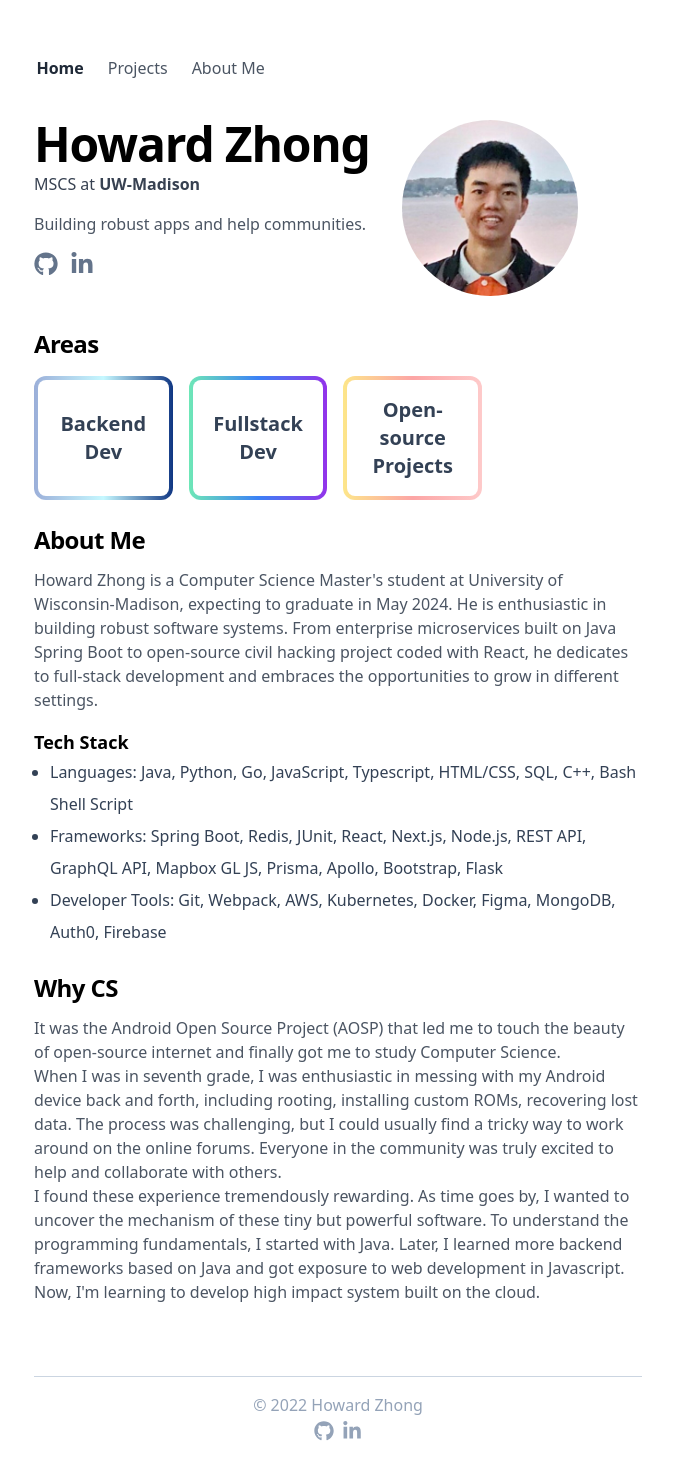
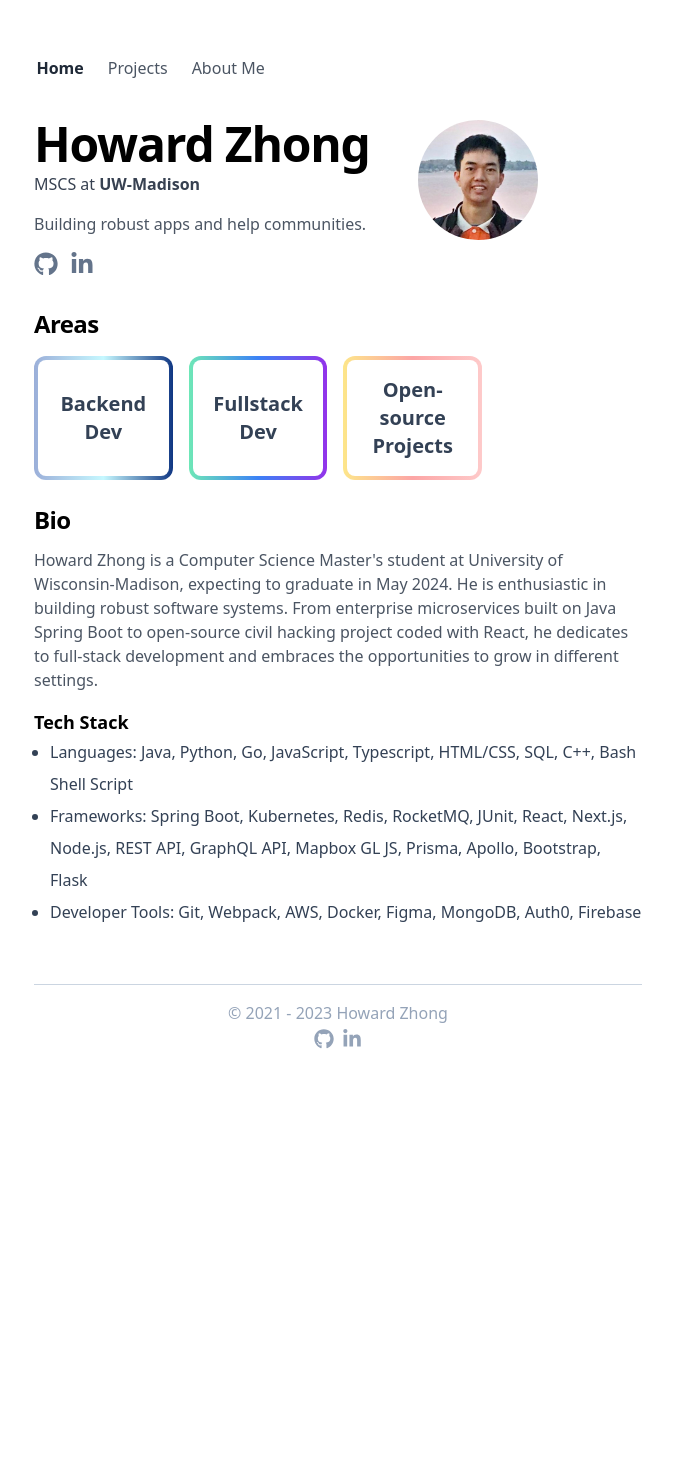
Before and after one commit to h2zh/personal-website, a Next.js app: page / in a window 1280 px wide. Shown: the whole page, without its empty margins (302-975 px from the left). After the commit the page ends 1065 px from the top, so only its background shows below. Built offline with nearby package versions, Linux system fonts and the light colour scheme.

Commit message:
content and router

```diff
--- a/components/footer.tsx
+++ b/components/footer.tsx
@@ -1,4 +1,3 @@
-
 import { FaGithub, FaLinkedinIn } from "react-icons/fa";
 import Link from "next/link";
 
@@ -6,7 +5,7 @@ const Footer = () => {
   return (
     <div>
       <div className="text-center border-t border-slate-300 p-4 text-slate-400">
-        <div>© 2022 Howard Zhong</div>
+        <div>© 2021 - 2023 Howard Zhong</div>
         <div className="flex text-xl items-center mt-1 gap-2 justify-center ">
           <a href="https://github.com/h2zh">
             <div className="hover:scale-110 ease-in">
--- a/components/header.tsx
+++ b/components/intro.tsx
@@ -3,10 +3,10 @@ import Image from "next/image";
 import { FaGithub, FaLinkedinIn } from "react-icons/fa";
 import Avatar from "../public/avatar.jpg"; // this is the proper way to display this image on Github Pages
 
-const Header = () => {
+const Intro = () => {
   return (
     <div className="flex flex-col-reverse sm:flex-row items-start justify-evenly">
-      <div className="flex flex-col pr-8">
+      <div className="flex flex-col pr-12">
         <Link href="/">
           <a className="font-bold text-3xl md:text-5xl tracking-tight mb-1 text-black">
             Howard Zhong
@@ -31,13 +31,12 @@ const Header = () => {
           </a>
         </div>
       </div>
-      <div className="w-[80px] sm:w-[176px]  mb-6 sm:mb-0 mr-auto">
+      <div className="w-[80px] sm:w-[176px] relative mb-8 sm:mb-0 mr-auto">
         <Image
           alt="Avatar"
-          height={176}
-          width={176}
+          height={120}
+          width={120}
           src={Avatar}
-          sizes="30vw"
           priority
           className="rounded-full"
         />
@@ -46,4 +45,4 @@ const Header = () => {
   );
 };
 
-export default Header;
+export default Intro;
--- a/components/navbar.tsx
+++ b/components/navbar.tsx
@@ -1,5 +1,5 @@
 import { useRouter } from "next/router";
-import NextLink from "next/link";
+import Link from "next/link";
 import React, { useState } from "react";
 import cn from "classnames";
 import { HiMenuAlt4 } from "react-icons/hi";
@@ -9,19 +9,18 @@ function NavItem({ href, text }: any) {
   const isActive = router.asPath === href;
 
   return (
-    <NextLink href={href}>
-      <a
+    <>
+      <div
         className={cn(
           isActive
             ? "font-semibold text-gray-800"
             : "font-normal text-gray-600",
           "md:inline-block sm:px-3 p-2 rounded-lg hover:bg-gray-200 dark:hover:bg-gray-800 transition-all"
-          // hidden
         )}
       >
-        <span className="capsize">{text}</span>
-      </a>
-    </NextLink>
+        <Link href={href}>{text}</Link>
+      </div>
+    </>
   );
 }
 
@@ -49,8 +48,8 @@ const Navbar = () => {
       >
         <div className="ml-[-0.60rem]">
           <NavItem href="/" text="Home" />
-          <NavItem href="/#projects" text="Projects" />
-          <NavItem href="/#profile" text="About Me" />
+          <NavItem href="/projects" text="Projects" />
+          <NavItem href="/aboutme" text="About Me" />
         </div>
       </nav>
     </div>
--- a/components/preview.tsx
+++ b/components/preview.tsx
@@ -1,14 +1,89 @@
 import React from "react";
-import ProjectPreview from "./project_preview";
+import ProjectPreview, {
+  ProjectPreviewInterface,
+} from "../components/project_preview";
+import AreaPreview, {
+  AreaOfInterestInterface,
+} from "../components/area_preview";
+import Link from "next/link";
 
-const Projects = () => {
+const Preview = () => {
+  // areas
+  const areaMetadataArray = [];
+  areaMetadataArray.push({
+    name: "Backend Dev",
+    url: "",
+    projects: [],
+    gradient: "from-[#9bafd9] via-[#c6f8ff] to-[#103783]",
+  });
+  areaMetadataArray.push({
+    name: "Fullstack Dev",
+    url: "",
+    projects: [],
+    gradient: "from-[#6EE7B7] via-[#3B82F6] to-[#9333EA]",
+  });
+  areaMetadataArray.push({
+    name: "Open-source Projects",
+    url: "",
+    projects: [],
+    gradient: "from-[#FDE68A] via-[#FCA5A5] to-[#FECACA]",
+  });
+
+  const areaPreviewElements = [];
+  for (let i = 0; i < areaMetadataArray.length; i++) {
+    const metadata = areaMetadataArray[i];
+    const element = <AreaPreview {...metadata} key={i} />;
+    areaPreviewElements.push(element);
+  }
+
+  // projects
+  const projectMetadataArray = [];
+  projectMetadataArray.push({
+    title:
+      "linkChicago: Full Stack Website Directory with GraphQL, Prisma, Apollo, Auth0, Next.js",
+    description: "",
+    linkUrl: "https://linkchicago.vercel.app/",
+    image: "/hci.jpg",
+    gradiant: "from-[#D8B4FE] to-[#818CF8]",
+  });
+  projectMetadataArray.push({
+    title: "Full Stack E-commerce App with NextJS, React, Sanity, Stripe API",
+    description: "",
+    linkUrl: "https://react-projects-tau.vercel.app/",
+    image: "/screen.jpg",
+    gradiant: "from-[#6EE7B7] via-[#3B82F6] to-[#9333EA]",
+  });
+
+  projectMetadataArray.push({
+    title:
+      "GeoDev: An intereactive street light map with Mapbox GL JS, NextJS, React",
+    description: "NextJS, React, Tailwind CSS, TypeScript",
+    linkUrl: "https://brightway.vercel.app/",
+    image: "/hci.jpg",
+    gradiant: "from-[#FDE68A] via-[#FCA5A5] to-[#FECACA]",
+  });
+
+  const projectPreviewElements = [];
+
+  // create a projectPreviewElement for each object in the array
+  for (let i = 0; i < projectMetadataArray.length; i++) {
+    const metadata = projectMetadataArray[i];
+    const element = <ProjectPreview {...metadata} key={i} />;
+    projectPreviewElements.push(element);
+  }
+
   return (
     <div id="projects">
       <h3 className="font-bold text-2xl md:text-2xl tracking-tight mt-8 text-black">
         Areas{/* Featured Projects */}
       </h3>
+      <Link href="/projects">
+        <div className="mt-4 flex flex-row gap-4 items-stretch md:max-w-md">
+          {areaPreviewElements}
+        </div>
+      </Link>
     </div>
   );
 };
 
-export default Projects;
+export default Preview;
--- a/components/profile.tsx
+++ b/components/profile.tsx
@@ -5,7 +5,7 @@ const Profile = () => {
       className="flex flex-col justify-center items-start max-w-2xl mx-auto mb-8 w-full"
     >
       <h1 className="font-bold text-2xl md:text-2xl tracking-tight mb-0 text-black mt-6">
-        About Me
+        Bio
       </h1>
       <div className="text-gray-600 mt-3 mb-4">
         <p>
@@ -25,40 +25,15 @@ const Profile = () => {
             C++, Bash Shell Script
           </li>
           <li>
-            Frameworks: Spring Boot, Redis, JUnit, React, Next.js, Node.js, REST
-            API, GraphQL API, Mapbox GL JS, Prisma, Apollo, Bootstrap, Flask
+            Frameworks: Spring Boot, Kubernetes, Redis, RocketMQ, JUnit, React,
+            Next.js, Node.js, REST API, GraphQL API, Mapbox GL JS, Prisma,
+            Apollo, Bootstrap, Flask
           </li>
           <li>
-            Developer Tools: Git, Webpack, AWS, Kubernetes, Docker, Figma,
-            MongoDB, Auth0, Firebase
+            Developer Tools: Git, Webpack, AWS, Docker, Figma, MongoDB, Auth0,
+            Firebase
           </li>
         </ul>
-      </div>
-      <h1 className="font-bold text-2xl md:text-2xl tracking-tight mb-0 text-black mt-6">
-        Why CS
-      </h1>
-      <div className="text-gray-600 mt-3 mb-4">
-        <p>
-          It was the Android Open Source Project (AOSP) that led me to touch the
-          beauty of open-source internet and finally got me to study Computer
-          Science.
-        </p>
-        <p>
-          When I was in seventh grade, I was enthusiastic in messing with my
-          Android device back and forth, including rooting, installing custom
-          ROMs, recovering lost data. The process was challenging, but I could
-          usually find a tricky way to work around on the online forums.
-          Everyone in the community was truly excited to help and collaborate
-          with others.
-        </p>
-        <p>
-          I found these experience tremendously rewarding. As time goes by, I
-          wanted to uncover the mechanism of these tiny but powerful software.
-          To understand the programming fundamentals, I started with Java.
-          Later, I learned more backend frameworks based on Java and got
-          exposure to web development in Javascript. Now, I'm learning to
-          develop high impact system built on the cloud.
-        </p>
       </div>
     </div>
   );
--- a/pages/index.tsx
+++ b/pages/index.tsx
@@ -1,87 +1,14 @@
 import type { NextPage } from "next";
-import Header from "../components/header";
+import Intro from "../components/intro";
 import Profile from "../components/profile";
-import Projects from "../components/preview";
-import ProjectPreview, {
-  ProjectPreviewInterface,
-} from "../components/project_preview";
-import AreaPreview, {
-  AreaOfInterestInterface,
-} from "../components/area_preview";
+import Preview from "../components/preview";
 // This website is inspired by Lee Robinson's portfolio website
 
 const Home: NextPage = () => {
-  // areas
-  const areaMetadataArray = [];
-  areaMetadataArray.push({
-    name: "Backend Dev",
-    url: "",
-    projects: [],
-    gradient: "from-[#9bafd9] via-[#c6f8ff] to-[#103783]",
-  });
-  areaMetadataArray.push({
-    name: "Fullstack Dev",
-    url: "",
-    projects: [],
-    gradient: "from-[#6EE7B7] via-[#3B82F6] to-[#9333EA]",
-  });
-  areaMetadataArray.push({
-    name: "Open-source Projects",
-    url: "",
-    projects: [],
-    gradient: "from-[#FDE68A] via-[#FCA5A5] to-[#FECACA]",
-  });
-
-  const areaPreviewElements = [];
-  for (let i = 0; i < areaMetadataArray.length; i++) {
-    const metadata = areaMetadataArray[i];
-    const element = <AreaPreview {...metadata} key={i} />;
-    areaPreviewElements.push(element);
-  }
-
-  // projects
-  const projectMetadataArray = [];
-  projectMetadataArray.push({
-    title:
-      "linkChicago: Full Stack Website Directory with GraphQL, Prisma, Apollo, Auth0, Next.js",
-    description: "",
-    linkUrl: "https://linkchicago.vercel.app/",
-    image: "/hci.jpg",
-    gradiant: "from-[#D8B4FE] to-[#818CF8]",
-  });
-  projectMetadataArray.push({
-    title: "Full Stack E-commerce App with NextJS, React, Sanity, Stripe API",
-    description: "",
-    linkUrl: "https://react-projects-tau.vercel.app/",
-    image: "/screen.jpg",
-    gradiant: "from-[#6EE7B7] via-[#3B82F6] to-[#9333EA]",
-  });
-
-  projectMetadataArray.push({
-    title:
-      "GeoDev: An intereactive street light map with Mapbox GL JS, NextJS, React",
-    description: "NextJS, React, Tailwind CSS, TypeScript",
-    linkUrl: "https://brightway.vercel.app/",
-    image: "/hci.jpg",
-    gradiant: "from-[#FDE68A] via-[#FCA5A5] to-[#FECACA]",
-  });
-
-  const projectPreviewElements = [];
-
-  // create a projectPreviewElement for each object in the array
-  for (let i = 0; i < projectMetadataArray.length; i++) {
-    const metadata = projectMetadataArray[i];
-    const element = <ProjectPreview {...metadata} key={i} />;
-    projectPreviewElements.push(element);
-  }
-
   return (
     <div className="">
-      <Header />
-      <Projects />
-      <div className="mt-4 flex flex-row gap-4 items-stretch md:max-w-md">
-        {areaPreviewElements}
-      </div>
+      <Intro />
+      <Preview />
       <Profile />
     </div>
   );
--- /dev/null
+++ b/pages/projects.tsx
@@ -0,0 +1,13 @@
+import React from "react";
+
+const Projects = () => {
+  return (
+    <div>
+      <h1 className="font-bold text-2xl md:text-2xl tracking-tight mb-0 text-black">
+        Projects page is under construction
+      </h1>
+    </div>
+  );
+};
+
+export default Projects;
```
Also changed, not shown: pages/aboutme.tsx (added, +38 -0 lines).
